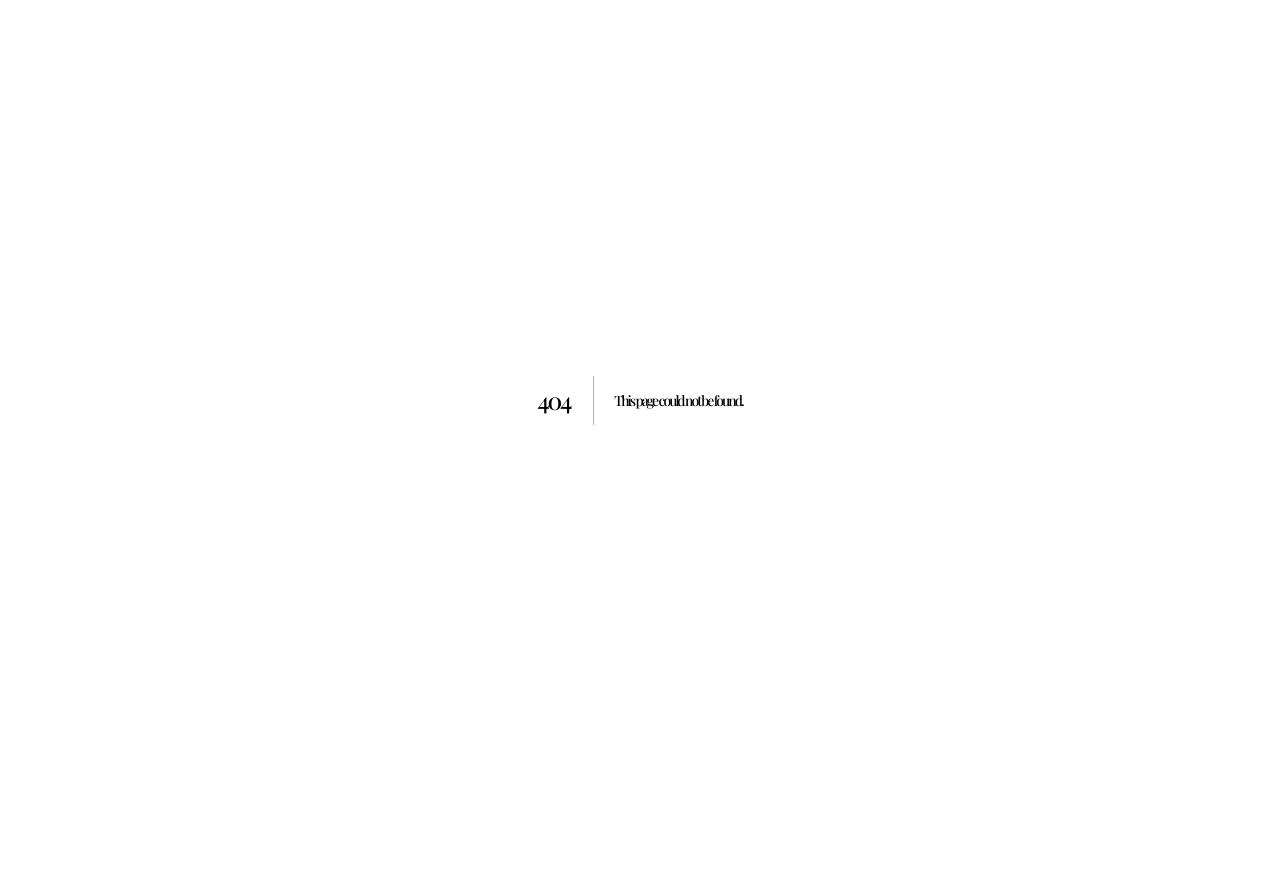
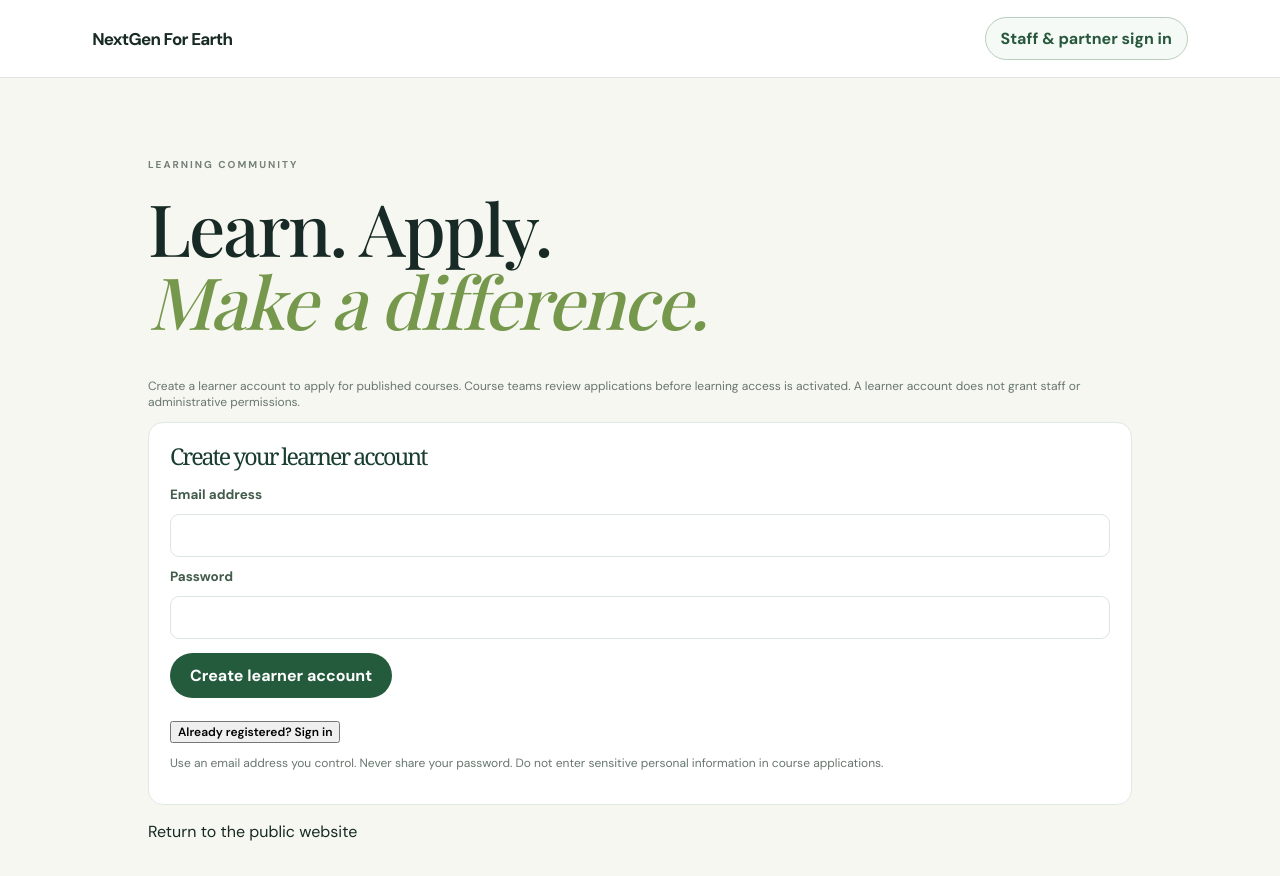
Before and after one commit to safuh/Stagingnextgenearth, a Next.js app in the folder web/: page /learners in a window 1280 px wide. Before the commit this address had no page. Shown: the top 876 px of the page. Before the commit the page ends 800 px from the top, so only its background shows below. Built offline with nearby package versions, Linux system fonts and the light colour scheme; a web font is replaced by a local one.

Commit message:
feat(web): add dedicated learner registration and course application portal

```diff
--- /dev/null
+++ b/web/app/learners/page.tsx
@@ -0,0 +1,159 @@
+"use client";
+
+import Link from "next/link";
+import { FormEvent, useEffect, useState } from "react";
+import { apiGet, apiPost, login, register, restoreSession } from "@/lib/api";
+
+type Course = {
+  id: string;
+  organization_id: string;
+  title: string;
+  slug: string;
+  description: string;
+  category: string | null;
+  delivery_mode: string;
+};
+type Application = {
+  id: string;
+  course_id: string;
+  course_title: string;
+  status: string;
+  progress_percent: number;
+};
+
+export default function LearnerPortalPage() {
+  const [identifier, setIdentifier] = useState("");
+  const [password, setPassword] = useState("");
+  const [creating, setCreating] = useState(true);
+  const [authenticated, setAuthenticated] = useState(false);
+  const [courses, setCourses] = useState<Course[]>([]);
+  const [applications, setApplications] = useState<Application[]>([]);
+  const [busy, setBusy] = useState(false);
+  const [error, setError] = useState("");
+  const [notice, setNotice] = useState("");
+
+  async function loadLearnerData() {
+    const [available, mine] = await Promise.all([
+      apiGet<Course[]>("/public/organizations/nextgen-for-earth/courses"),
+      apiGet<Application[]>("/organizations/01ac497f-7cd5-4a0f-ba01-4a3bbd248f44/learning/my-enrollments"),
+    ]);
+    setCourses(available);
+    setApplications(mine);
+  }
+
+  useEffect(() => {
+    let active = true;
+    restoreSession().then(async (session) => {
+      if (!active || !session) return;
+      setAuthenticated(true);
+      try {
+        await loadLearnerData();
+      } catch (cause) {
+        if (active) setError(cause instanceof Error ? cause.message : "Unable to load learner data.");
+      }
+    }).catch(() => undefined);
+    return () => { active = false; };
+  }, []);
+
+  async function submitAccess(event: FormEvent<HTMLFormElement>) {
+    event.preventDefault();
+    setBusy(true);
+    setError("");
+    setNotice("");
+    try {
+      if (creating) await register(identifier.trim(), password);
+      await login(identifier.trim(), password);
+      setAuthenticated(true);
+      setPassword("");
+      if (creating) setNotice("Your learner account is ready. You can now apply to a published course.");
+      await loadLearnerData();
+    } catch (cause) {
+      setError(cause instanceof Error ? cause.message : "Unable to complete account access.");
+    } finally {
+      setBusy(false);
+    }
+  }
+
+  async function apply(course: Course) {
+    setBusy(true);
+    setError("");
+    setNotice("");
+    try {
+      const result = await apiPost<{ id: string; status: string }>(
+        `/organizations/${course.organization_id}/learning/courses/${course.id}/enrollments`,
+        {},
+      );
+      setNotice(`Application submitted for ${course.title}. Status: ${result.status}.`);
+      await loadLearnerData();
+    } catch (cause) {
+      setError(cause instanceof Error ? cause.message : "Unable to submit your application.");
+    } finally {
+      setBusy(false);
+    }
+  }
+
+  return (
+    <main className="workspace-shell">
+      <header className="workspace-topbar">
+        <Link className="brand" href="/">NextGen For Earth</Link>
+        <Link className="secondary-action" href="/#access">Staff & partner sign in</Link>
+      </header>
+      <section className="workspace-content">
+        <p className="eyebrow">LEARNING COMMUNITY</p>
+        <h1 className="workspace-title">Learn. Apply.<br /><em>Make a difference.</em></h1>
+        <p className="workspace-muted">Create a learner account to apply for published courses. Course teams review applications before learning access is activated. A learner account does not grant staff or administrative permissions.</p>
+        {error && <p className="workspace-error" role="alert">{error}</p>}
+        {notice && <p className="workspace-notice" role="status">{notice}</p>}
+
+        {!authenticated ? (
+          <section className="staff-card">
+            <h2>{creating ? "Create your learner account" : "Learner sign in"}</h2>
+            <form onSubmit={submitAccess}>
+              <label htmlFor="learner-email">Email address</label>
+              <input id="learner-email" type="email" autoComplete="username" value={identifier} onChange={(event) => setIdentifier(event.target.value)} required />
+              <label htmlFor="learner-password">Password</label>
+              <input id="learner-password" type="password" autoComplete={creating ? "new-password" : "current-password"} minLength={creating ? 12 : undefined} value={password} onChange={(event) => setPassword(event.target.value)} required />
+              <button className="primary-action" disabled={busy}>{busy ? "Please wait…" : creating ? "Create learner account" : "Sign in"}</button>
+            </form>
+            <button className="text-link" type="button" onClick={() => { setCreating((value) => !value); setError(""); setPassword(""); }}>
+              {creating ? "Already registered? Sign in" : "New learner? Create an account"}
+            </button>
+            <p className="workspace-muted">Use an email address you control. Never share your password. Do not enter sensitive personal information in course applications.</p>
+          </section>
+        ) : (
+          <>
+            <section className="staff-card">
+              <h2>Published learning opportunities</h2>
+              {courses.length === 0 ? <p className="workspace-muted">No published courses are currently accepting applications.</p> : (
+                <div className="portal-grid">
+                  {courses.map((course) => {
+                    const application = applications.find((item) => item.course_id === course.id);
+                    return (
+                      <article className="portal-card" key={course.id}>
+                        <p className="portal-tag">{course.category || "Learning"} · {course.delivery_mode.replaceAll("_", " ")}</p>
+                        <h3>{course.title}</h3>
+                        <p className="portal-description">{course.description}</p>
+                        {application ? (
+                          <p className="workspace-muted">Application: {application.status.replaceAll("_", " ")} · Progress {application.progress_percent}%</p>
+                        ) : (
+                          <button className="primary-action" disabled={busy} onClick={() => void apply(course)}>Apply for this course</button>
+                        )}
+                      </article>
+                    );
+                  })}
+                </div>
+              )}
+            </section>
+            <section className="staff-card">
+              <h2>Your applications</h2>
+              {applications.length === 0 ? <p className="workspace-muted">You have not applied to a course yet.</p> : applications.map((application) => (
+                <p key={application.id}>{application.course_title} — {application.status.replaceAll("_", " ")} ({application.progress_percent}% complete)</p>
+              ))}
+            </section>
+          </>
+        )}
+        <p><Link href="/">Return to the public website</Link></p>
+      </section>
+    </main>
+  );
+}
```
